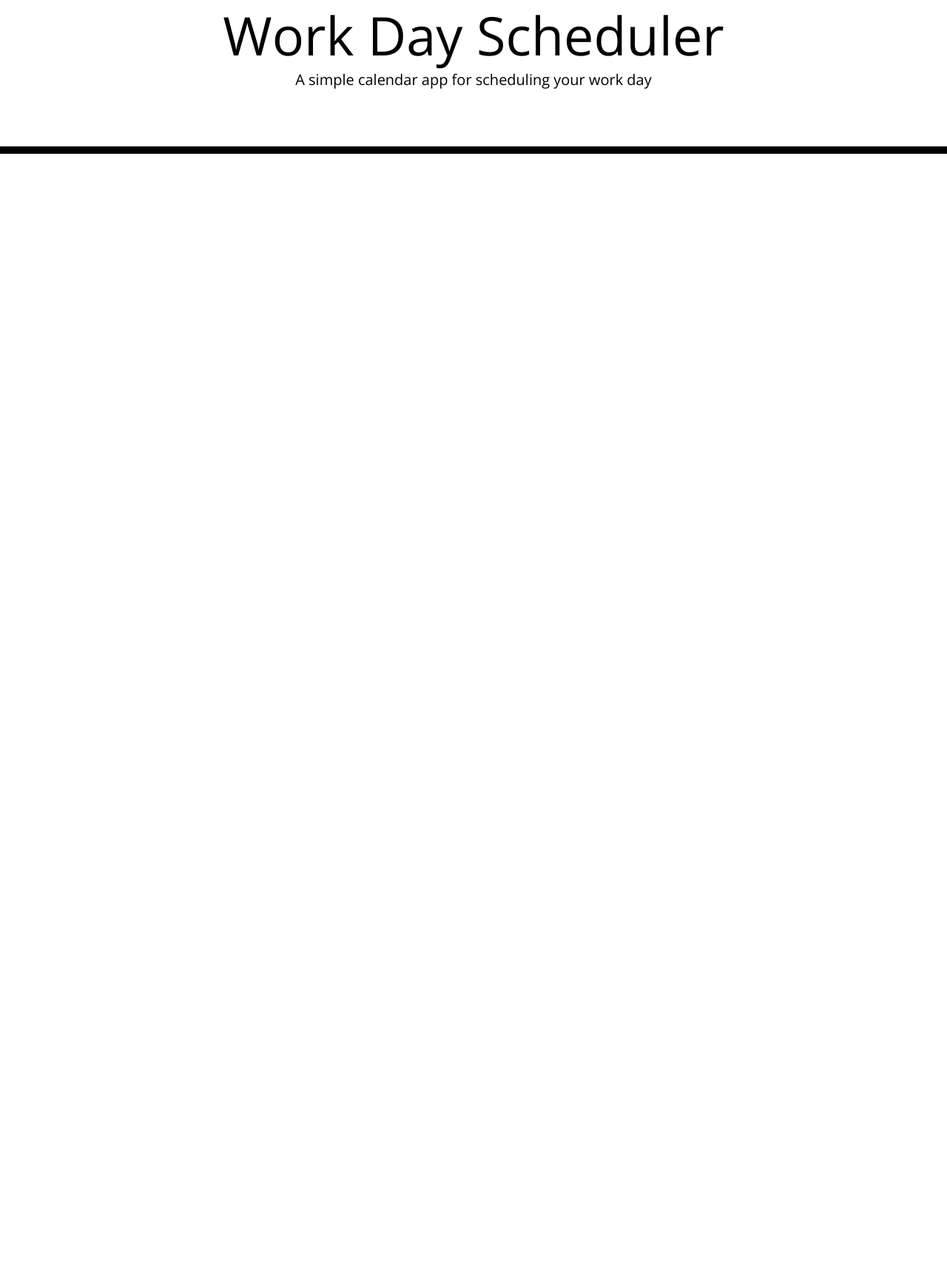
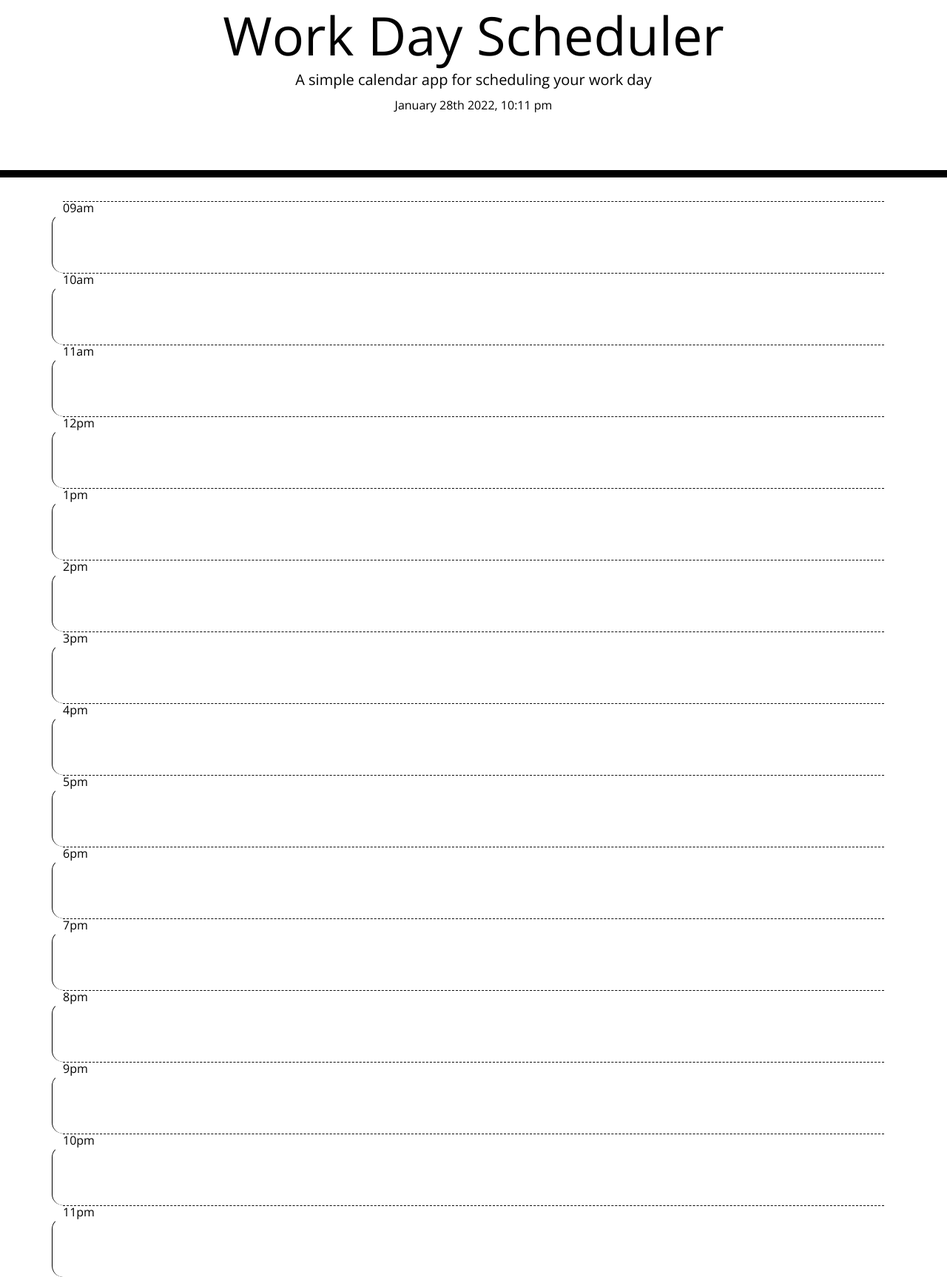
Before and after one commit to mitchroutman/day-planner-MR, a plain HTML site: page index.html in a window 1280 px wide. Shown: the part 60-1787 px from the top of the page at 74% size. Before the commit the page ends 800 px from the top, so only its background shows below. Drawn offline with nearby package versions, Linux system fonts and the light colour scheme; files that its build step writes are made by us from their sources.

Commit message:
add hour blocks, text areas

```diff
--- a/index.html
+++ b/index.html
@@ -4,21 +4,10 @@
     <meta charset="UTF-8" />
     <meta name="viewport" content="width=device-width, initial-scale=1.0" />
     <meta http-equiv="X-UA-Compatible" content="ie=edge" />
-    <link
-      rel="stylesheet"
-      href="https://stackpath.bootstrapcdn.com/bootstrap/4.3.1/css/bootstrap.min.css"
-    />
-    <link
-      rel="stylesheet"
-      href="https://use.fontawesome.com/releases/v5.8.1/css/all.css"
-      integrity="sha384-50oBUHEmvpQ+1lW4y57PTFmhCaXp0ML5d60M1M7uH2+nqUivzIebhndOJK28anvf"
-      crossorigin="anonymous"
-    />
-    <link
-      href="https://fonts.googleapis.com/css?family=Open+Sans&display=swap"
-      rel="stylesheet"
-    />
-    <link rel="stylesheet" href="style.css" />
+    <link rel="stylesheet" href="https://stackpath.bootstrapcdn.com/bootstrap/4.3.1/css/bootstrap.min.css"/>
+    <link rel="stylesheet" href="https://use.fontawesome.com/releases/v5.8.1/css/all.css" integrity="sha384-50oBUHEmvpQ+1lW4y57PTFmhCaXp0ML5d60M1M7uH2+nqUivzIebhndOJK28anvf" crossorigin="anonymous"/>
+    <link href="https://fonts.googleapis.com/css?family=Open+Sans&display=swap" rel="stylesheet"/>
+    <link rel="stylesheet" href="./assets/style.css" />
     <title>Work Day Scheduler</title>
   </head>
 
@@ -26,13 +15,45 @@
     <header class="jumbotron">
       <h1 class="display-3">Work Day Scheduler</h1>
       <p class="lead">A simple calendar app for scheduling your work day</p>
+      <div id="timer"></div>
       <p id="currentDay" class="lead"></p>
     </header>
     <div class="container">
       <!-- Timeblocks go here -->
+     <div class="">
+        <div class="hour">09am</div>
+          <textarea class="time-block row description"></textarea>
+        <div class="hour">10am</div>
+          <textarea class="time-block row description"></textarea>
+        <div class="hour">11am</div>
+          <textarea class="time-block row description"></textarea>
+        <div class="hour">12pm</div>
+          <textarea class="time-block row description"></textarea>
+        <div class="hour">1pm</div>
+          <textarea class="time-block row description"></textarea>
+        <div class="hour">2pm</div>
+          <textarea class="time-block row description"></textarea>
+        <div class="hour">3pm</div>
+          <textarea class="time-block row description"></textarea>
+        <div class="hour">4pm</div>
+          <textarea class="time-block row description"></textarea>
+        <div class="hour">5pm</div>
+          <textarea class="time-block row description"></textarea>
+        <div class="hour">6pm</div>
+          <textarea class="time-block row description"></textarea>
+         <div class="hour">7pm</div>
+          <textarea class="time-block row description"></textarea>
+        <div class="hour">8pm</div>
+         <textarea class="time-block row description"></textarea>
+        <div class="hour">9pm</div>
+         <textarea class="time-block row description"></textarea>
+        <div class="hour">10pm</div>
+          <textarea class="time-block row description"></textarea>
+        <div class="hour">11pm</div>
+          <textarea class="time-block row description"></textarea>
     </div>
-
-    <script src="https://cdnjs.cloudflare.com/ajax/libs/jquery/3.2.1/jquery.min.js"></script>
+      <script src="https://cdnjs.cloudflare.com/ajax/libs/jquery/3.2.1/jquery.min.js"></script>
     <script src="https://cdnjs.cloudflare.com/ajax/libs/moment.js/2.24.0/moment.min.js"></script>
+    <script src="./assets/script.js"></script>
   </body>
 </html>
```
